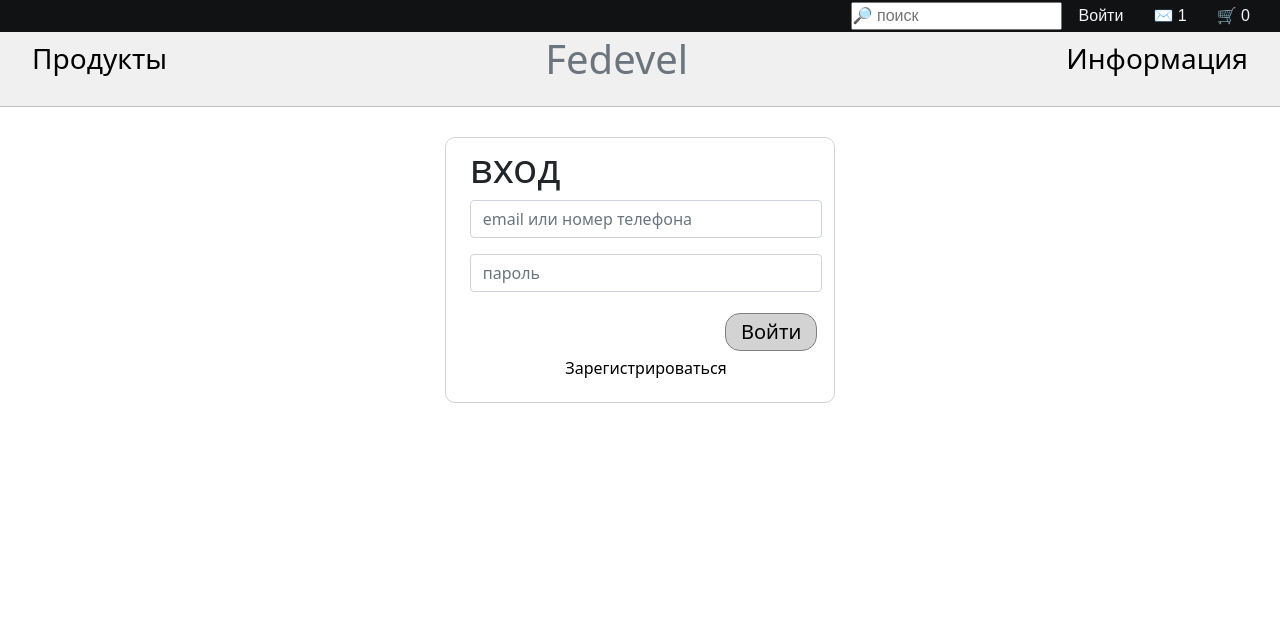
After one commit to revike/fedevel, a Django app: page /auth/login/ in a window 1280 px wide. The commit adds this page. Shown: the top 643 px of the page. Run offline with Django 4.2, Linux system fonts and the light colour scheme; data that the repository does not hold is empty; some libraries are stand-ins or nearby versions.

Commit message:
авторизация по email и номеру телефона

```diff
--- a/fedevel/auth_app/backends.py
+++ b/fedevel/auth_app/backends.py
@@ -16,10 +16,7 @@ class AuthBackend:
     def authenticate(self, request, username, password):
 
         try:
-            user = ShopUser.objects.get(
-                Q(username=username) | Q(email=username) | Q(
-                    phone=username)
-            )
+            user = ShopUser.objects.get(Q(email=username) | Q(phone=username))
 
         except ShopUser.DoesNotExist:
             return None
--- /dev/null
+++ b/fedevel/auth_app/forms.py
@@ -0,0 +1,20 @@
+from django.contrib.auth.forms import AuthenticationForm
+from django import forms
+
+from auth_app.models import ShopUser
+
+
+class CompanyUserLoginForm(AuthenticationForm):
+    """Форма авторизации"""
+    username = forms.CharField(label='')
+    password = forms.CharField(label='')
+
+    class Meta:
+        model = ShopUser
+
+    def __init__(self, *args, **kwargs):
+        super().__init__(*args, **kwargs)
+        for field_name, field in self.fields.items():
+            field.widget.attrs['class'] = 'form-control'
+        self.fields['username'].widget.attrs['placeholder'] = 'email или номер телефона'
+        self.fields['password'].widget.attrs['placeholder'] = 'пароль'
--- /dev/null
+++ b/fedevel/auth_app/templates/auth_app/login.html
@@ -0,0 +1,19 @@
+{% extends 'main_app/base.html' %}
+{% load static %}
+
+{% block content %}
+    <div class="auth_form form-control form-check">
+        <h1 class="login_title">{{ title }}</h1>
+        <form action="{% url 'auth_app:login' %}" method="post">
+            {% csrf_token %}
+            {{ form.as_p }}
+            <div class="control__button">
+                <button class="form-control__button" type="submit">Войти
+                </button>
+                <p class="register-p">
+                    <a href="#">Зарегистрироваться</a>
+                </p>
+            </div>
+        </form>
+    </div>
+{% endblock %}
--- /dev/null
+++ b/fedevel/auth_app/urls.py
@@ -0,0 +1,9 @@
+from django.urls import path
+from auth_app import views as auth_app
+
+app_name = 'auth_app'
+
+urlpatterns = [
+    path('login/', auth_app.LoginUserView.as_view(), name='login'),
+    path('logout/', auth_app.LogoutUserView.as_view(), name='logout'),
+]
--- a/fedevel/auth_app/views.py
+++ b/fedevel/auth_app/views.py
@@ -1,3 +1,47 @@
-from django.shortcuts import render
+from django.contrib import auth
+from django.contrib.auth import login, logout
+from django.contrib.auth.views import LoginView, LogoutView
+from django.http import HttpResponseRedirect
+from django.urls import reverse_lazy, reverse
 
-# Create your views here.
+from auth_app.forms import CompanyUserLoginForm
+from main_app.models import ProductCategory
+
+
+class LoginUserView(LoginView):
+    """Контроллер авторизации Login ShopUser"""
+    template_name = 'auth_app/login.html'
+    form_class = CompanyUserLoginForm
+    success_url = reverse_lazy('main:index')
+
+    def get_context_data(self, **kwargs):
+        """Возвращает контекст для этого представления"""
+        next_url = self.request.META.get('HTTP_REFERER')
+        self.request.session['next_url'] = next_url
+        context = super().get_context_data(**kwargs)
+        context['title'] = 'вход'
+        context['categories'] = ProductCategory.get_categories()
+        return context
+
+    def form_valid(self, form):
+        next_url = self.request.session['next_url']
+        email = self.request.POST.get('email')
+        password = self.request.POST['password']
+        auth.authenticate(email=email, password=password)
+        login(self.request, form.get_user())
+        if next_url:
+            return HttpResponseRedirect(self.request.session['next_url'])
+        return HttpResponseRedirect(reverse('main:index'))
+
+    def get(self, request, *args, **kwargs):
+        if request.user.is_authenticated:
+            return HttpResponseRedirect(reverse('main:index'))
+        return super().get(self.request, **kwargs)
+
+
+class LogoutUserView(LogoutView):
+    """Logout CompanyUser"""
+
+    def get(self, request, *args, **kwargs):
+        logout(request)
+        return HttpResponseRedirect(reverse('auth:login'))
--- a/fedevel/fedevel/urls.py
+++ b/fedevel/fedevel/urls.py
@@ -20,7 +20,8 @@ from django.urls import path, include
 
 urlpatterns = [
     path('admin/', admin.site.urls),
-    path('', include('main_app.urls', namespace='main'))
+    path('', include('main_app.urls', namespace='main')),
+    path('auth/', include('auth_app.urls', namespace='auth')),
 ]
 
 if settings.DEBUG:
--- a/fedevel/main_app/static/css/style.css
+++ b/fedevel/main_app/static/css/style.css
@@ -7,6 +7,10 @@ body {
     background-repeat: no-repeat;
     background-position: top center;
     background-attachment: fixed;
+}
+
+header {
+    padding-bottom: 30px;
 }
 
 .wrapper {
@@ -111,3 +115,41 @@ body {
     padding: 1px;
     margin: 1px;
 }
+
+.auth_form {
+    border-radius: 10px;
+    width: 35%;
+    margin: auto;
+}
+
+.control__button {
+    width: 100%;
+    text-align: right;
+}
+
+.form-control__button {
+    margin: 5px;
+    padding: 3px 15px 3px 15px;
+    border: 1px solid grey;
+    border-radius: 15px;
+    background-color: lightgrey;
+    font-size: 20px;
+}
+
+.control__button :hover {
+    color: grey;
+}
+
+.register-p {
+    text-align: center;
+}
+
+.register-p a {
+    color: black;
+    text-decoration: none;
+}
+
+.register-p a:hover {
+    color: grey;
+    text-decoration: none;
+}
--- a/fedevel/main_app/templates/main_app/includes/inc_header.html
+++ b/fedevel/main_app/templates/main_app/includes/inc_header.html
@@ -5,7 +5,11 @@
                 <input type="text" placeholder="🔎 поиск">
             </form>
         </label>
-        <a class="header-menu" href="{% url 'admin:index' %}">Войти</a>
+        {% if not user.is_anonymous %}
+            <a class="header-menu" href="{% url 'auth:login' %}">🧑🏻‍🦰</a>
+        {% else %}
+            <a class="header-menu" href="{% url 'auth:login' %}">Войти</a>
+        {% endif %}
         <a class="header-menu" href="#">✉️ 1</a>
         <a class="header-menu" href="#">🛒 0</a>
     </div>
```
Also changed, not shown: fedevel/auth_app/models.py (+4 -6 lines), fedevel/auth_app/migrations/0002_alter_shopuser_activation_key_expires_and_more.py (added).
